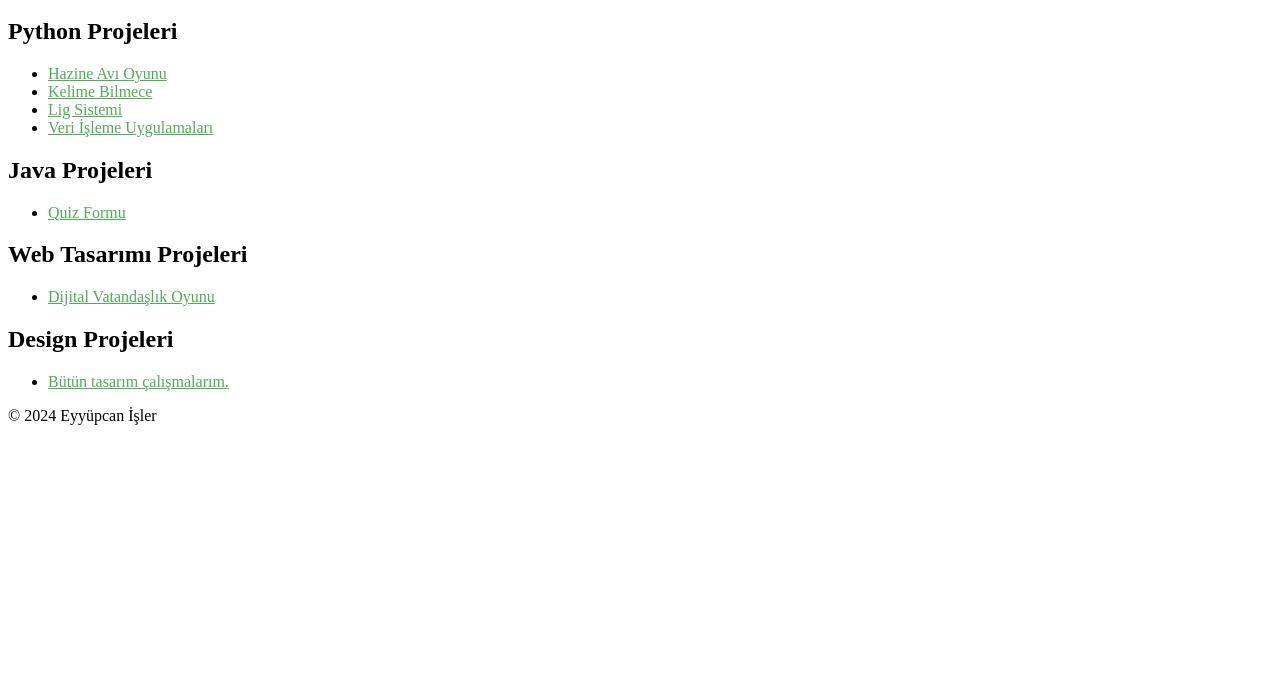
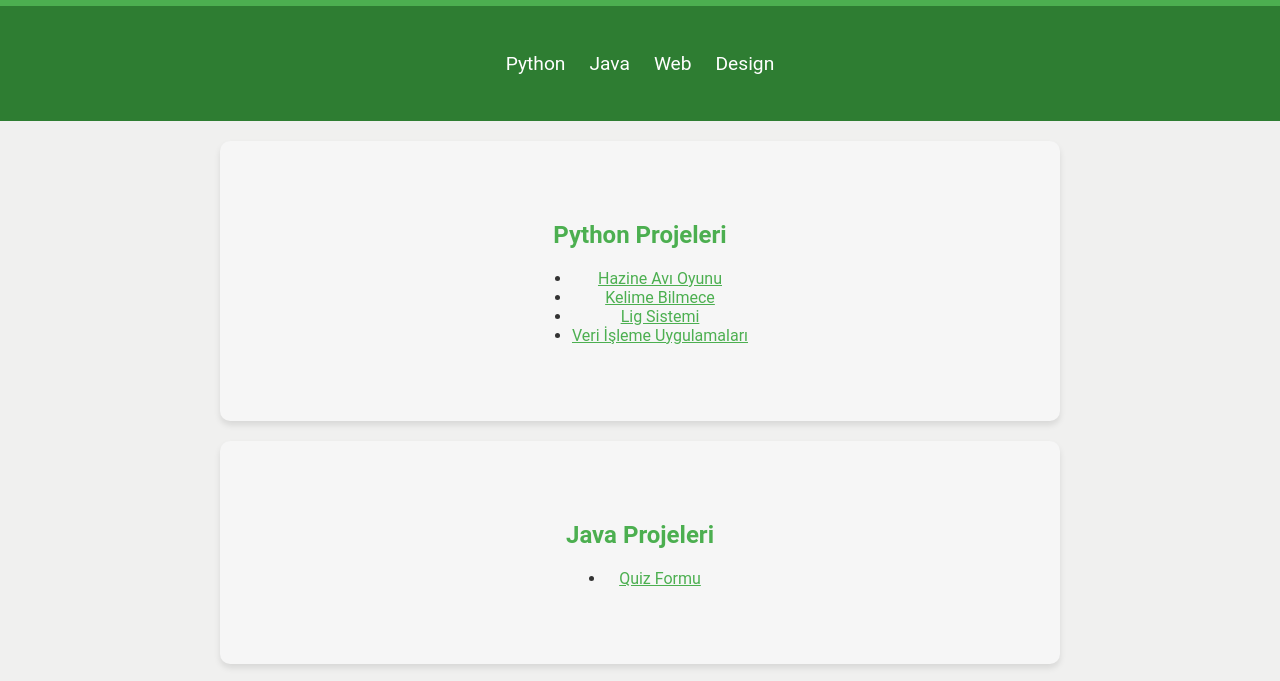
Before and after one commit to eyyupcanisler/Portfolio, a plain HTML site: page index.html in a window 1280 px wide. Shown: the part 222-903 px from the top of the page. Before the commit the page ends 800 px from the top, so only its background shows below. Drawn offline with Linux system fonts and the light colour scheme; the site is published under a folder, as on GitHub Pages, so addresses that start at the root find nothing.

Commit message:
Update index.html

```diff
--- a/index.html
+++ b/index.html
@@ -4,7 +4,7 @@
     <meta charset="UTF-8">
     <meta name="viewport" content="width=device-width, initial-scale=1.0">
     <title>Eyyüpcan İşler Portfolio</title>
-    <link rel="stylesheet" href="/sytles.css">
+    <link rel="stylesheet" href="sytles.css">
     <link rel="stylesheet" href="https://cdnjs.cloudflare.com/ajax/libs/font-awesome/5.15.4/css/all.min.css">
 
 </head>
```
